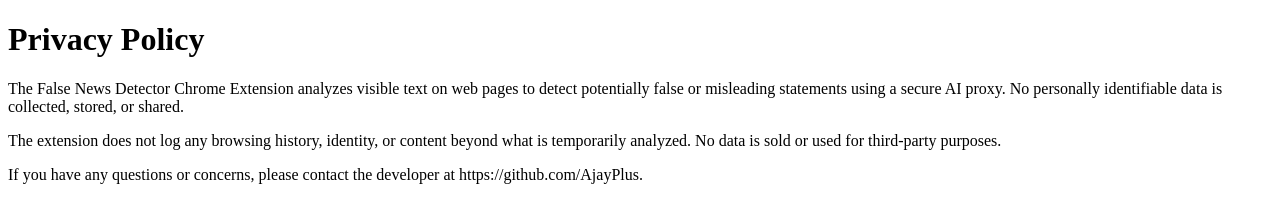
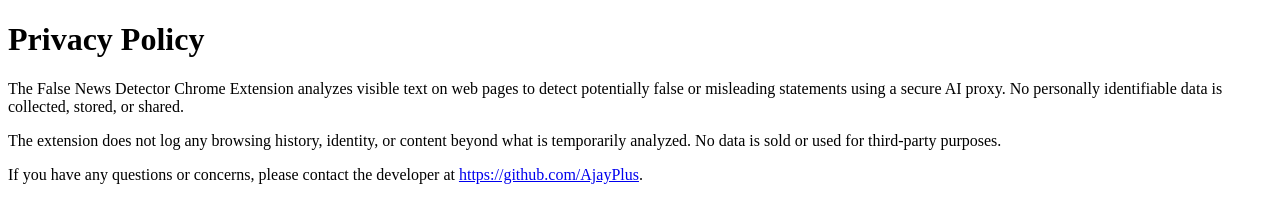
Before and after one commit to AjayPlus/false-news-detector-privacy, a plain HTML site: page index.html in a window 1280 px wide. Drawn offline with Linux system fonts and the light colour scheme.

Commit message:
Update index.html

```diff
--- a/index.html
+++ b/index.html
@@ -14,7 +14,7 @@
     The extension does not log any browsing history, identity, or content beyond what is temporarily analyzed. No data is sold or used for third-party purposes.
   </p>
   <p>
-    If you have any questions or concerns, please contact the developer at https://github.com/AjayPlus.
+    If you have any questions or concerns, please contact the developer at <a href="https://github.com/AjayPlus">https://github.com/AjayPlus</a>.
   </p>
 </body>
 </html>
```
